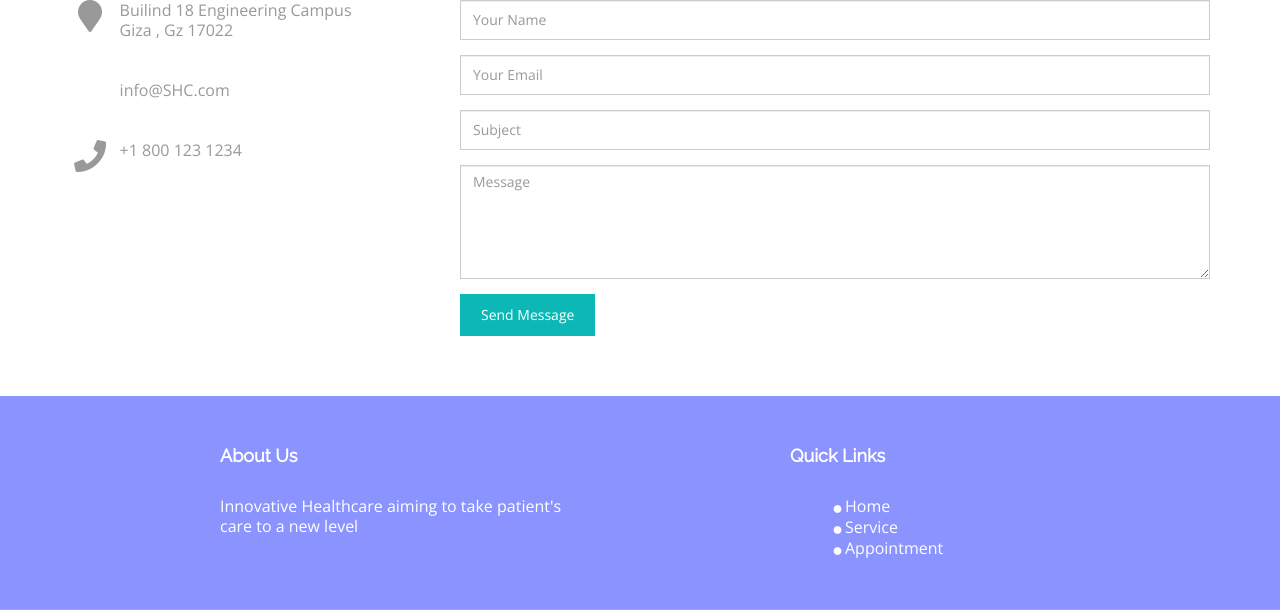
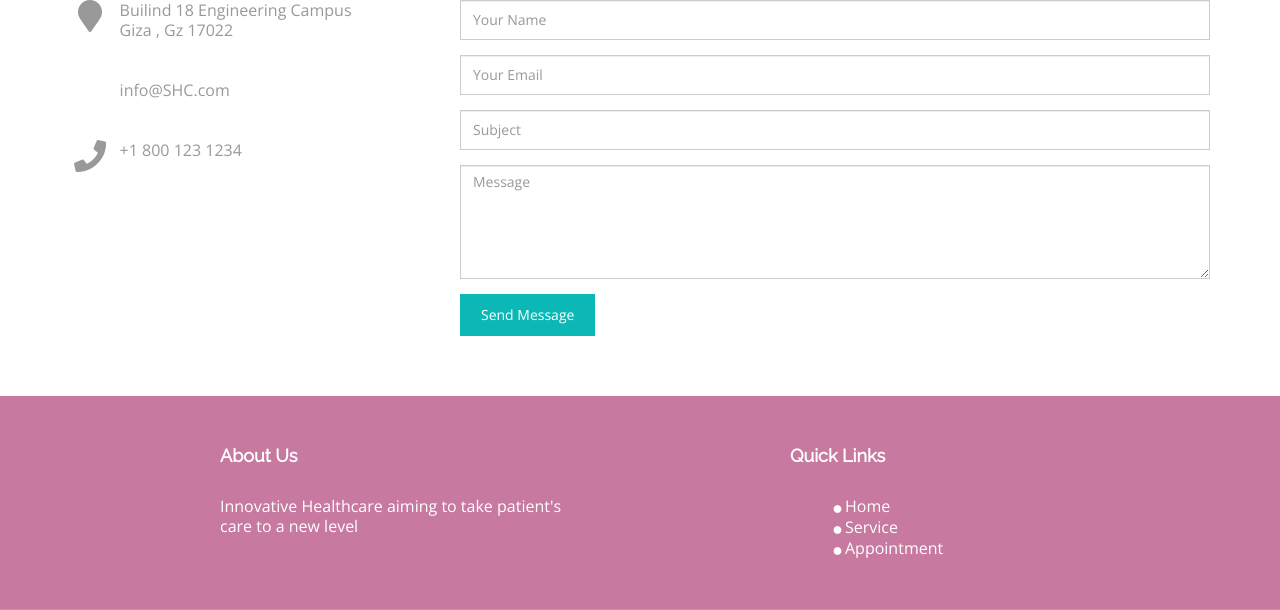
Before and after one commit to bassel-hammad/HCIS-Front-End, a Flask app: page / in a window 1280 px wide. Shown: the part 3184-3794 px from the top of the page. Run offline with Flask 3, Linux system fonts and the light colour scheme; some libraries are stand-ins or nearby versions; some web fonts are replaced.

Commit message:
Refactor templates/index.html to improve code readability and maintainability

```diff
--- a/templates/index.html
+++ b/templates/index.html
@@ -341,7 +341,7 @@
 
 
 
-  <footer id="footer">
+  <footer id="footer" style="background-color: #c7799f;">
     <div class="top-footer">
       <div class="container">
         <div class="row">
```
